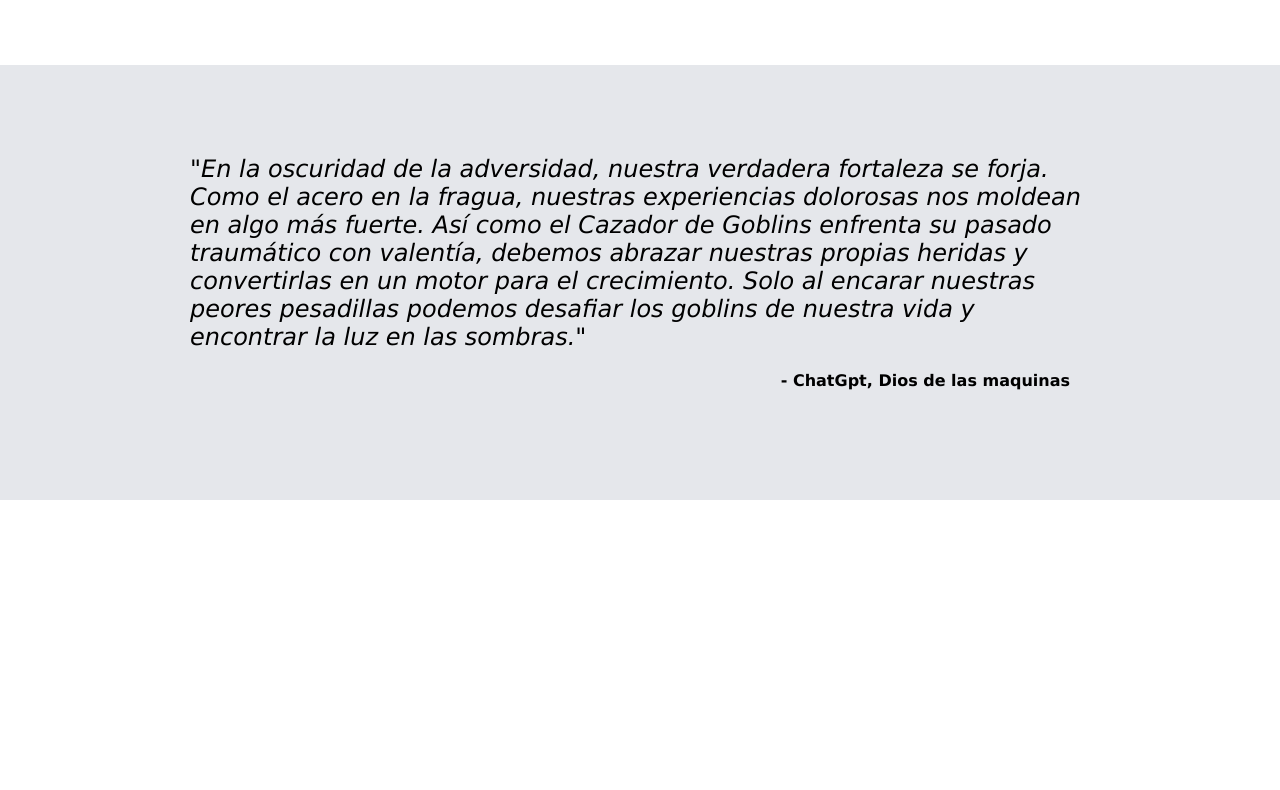
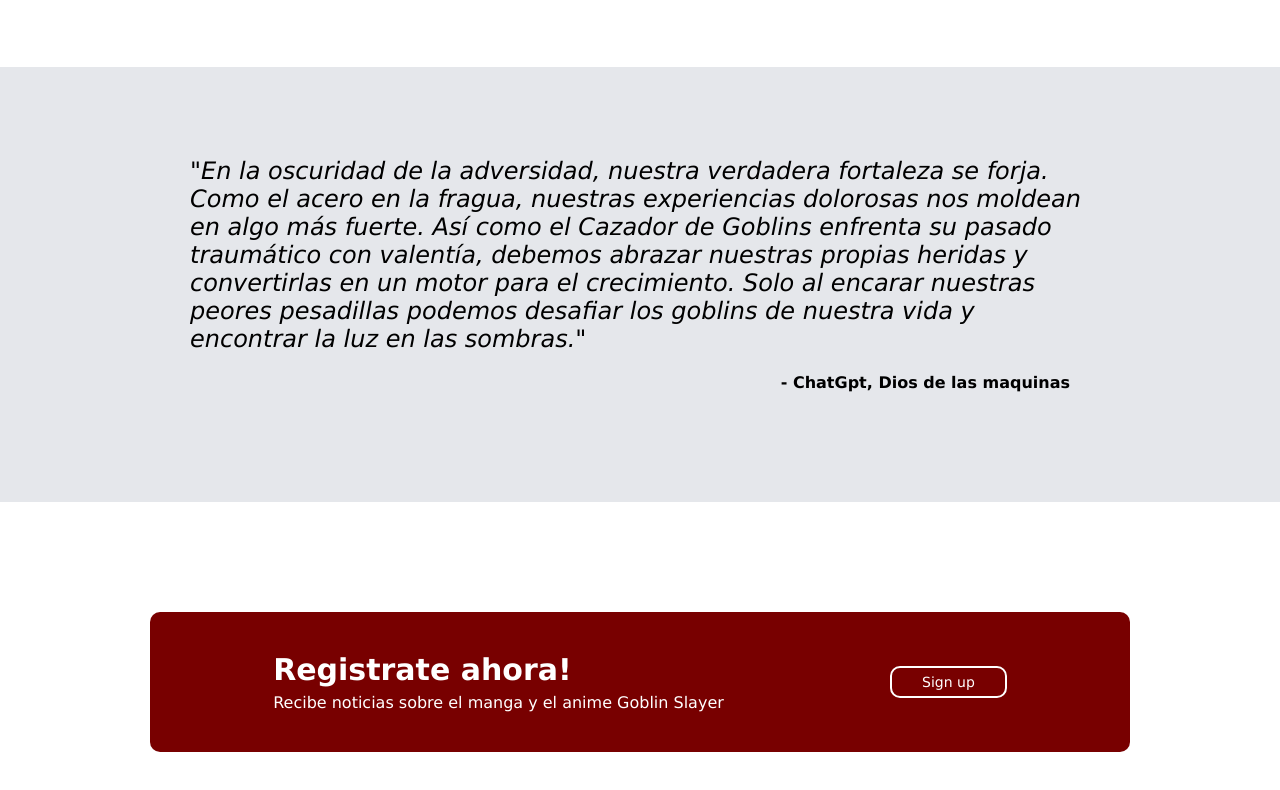
Before and after one commit to andresCadavidT/top-landing-page, a plain HTML site: page index.html in a window 1280 px wide. Shown: the part 898-1688 px from the top of the page. Before the commit the page ends 1398 px from the top, so only its background shows below. Drawn offline with Linux system fonts and the light colour scheme.

Commit message:
Agrega section3, html y css corrige visulizacion del logo en header

```diff
--- a/index.html
+++ b/index.html
@@ -63,5 +63,16 @@
             </p>
         </div>
     </section>
+    <section class="container-section3">
+        <div class="section3">
+            <div class="box-p-section3">
+                <p class="p1-section3">Registrate ahora!</p>
+                <p class="p2-section3">Recibe noticias sobre el manga y el anime Goblin Slayer</p>
+            </div>
+            <div class="button-section3">
+                <button>Sign up</button>
+            </div>
+        </div>
+    </section>
 </body>
 </html>
--- a/styles.css
+++ b/styles.css
@@ -46,6 +46,9 @@
 .img-logo-header{
     width: 75px;
     height: auto;
+    background-color: white;
+    border-radius: 10px;
+    padding: 1px 6px;
 }
 
 .box-title-img-header{
@@ -173,3 +176,47 @@
 
 
 /* Termina section2, comienza section3 */
+
+.container-section3{
+    display: block;
+    background-color: white;
+
+}
+
+.section3{
+    display: flex;
+    align-items: center;
+    padding: 40px;
+    color: white;
+    max-width: 900px;
+    justify-content: space-around;
+    margin: 110px auto;
+    background-color: #780000;
+    border-radius: 10px;
+}
+
+.box-p-section3{
+    display: flex;
+    flex-direction: column;
+    gap: 6px
+}
+
+.p1-section3{
+    font-size: 30px;
+    font-weight: 900;
+}
+.p2-section3{
+    font-size: 16px;
+    font-weight: 200;
+}
+
+.button-section3 button{
+    background-color: #780000;
+    color: white;
+    border: 2px solid white;
+    padding: 6px 30px;
+    font-size: 14px;
+    border-radius: 10px;
+}
+
+/* Termina section3, comienza footer */
```
